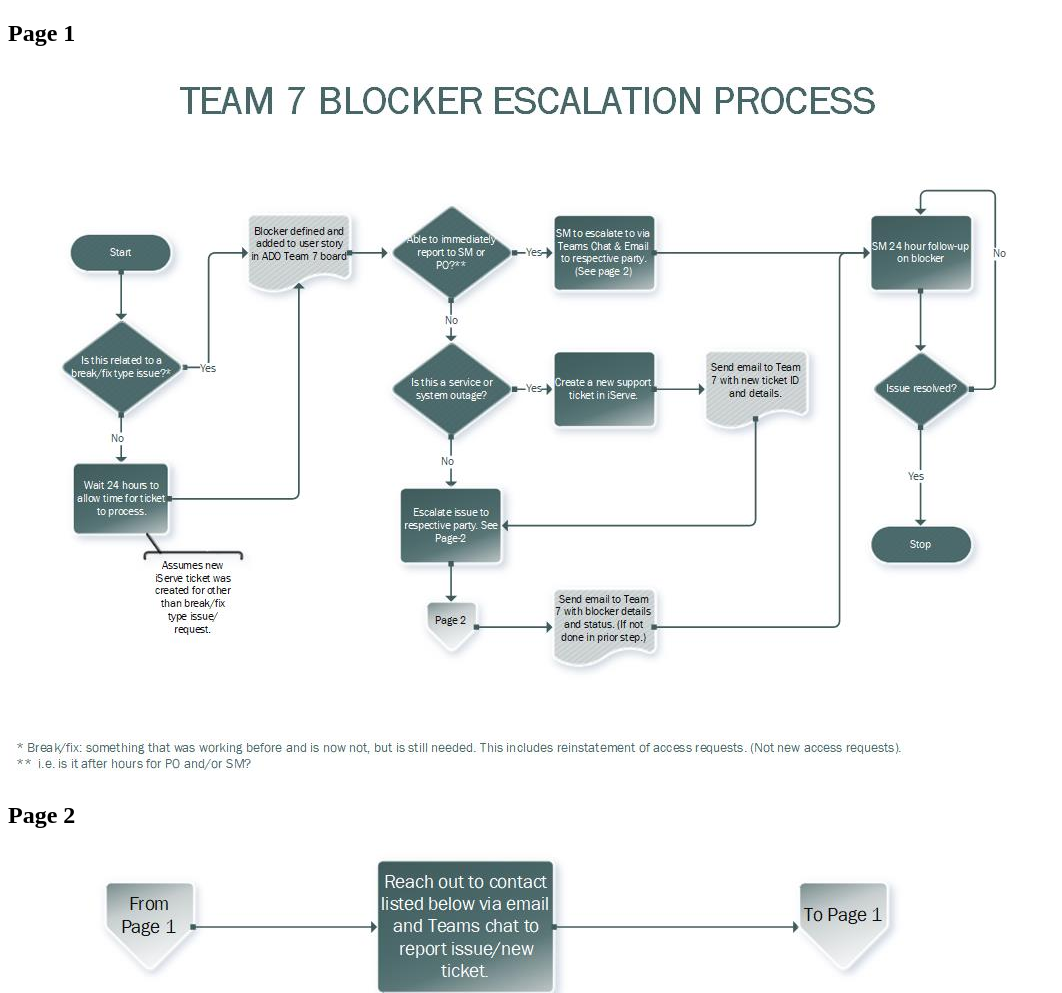
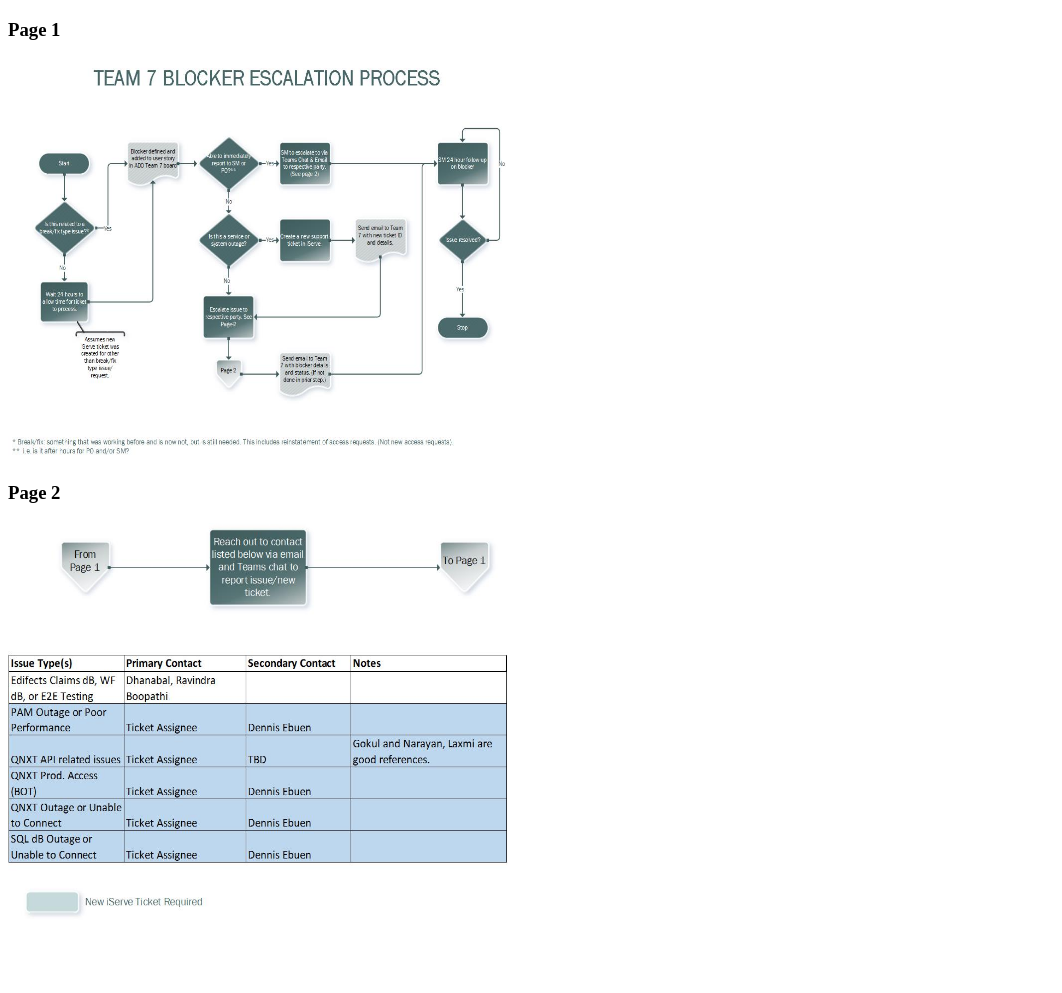
Before and after one commit to atlsykes/MH-Process, a plain HTML site: page index.htm in a window 1280 px wide. Shown: the top 993 px of the page, without its empty margins (0-1062 px from the left). After the commit the page ends 935 px from the top, so only its background shows below. Drawn offline with Linux system fonts and the light colour scheme.

Commit message:
Add files via upload

```diff
--- a/index.htm
+++ b/index.htm
@@ -13,10 +13,16 @@
     <link rel="stylesheet" href="" />
   </head>
   <body>
-    <h2>Page 1</h2>
-    <img src="./Team 7 Blocker Escalation Process-page1.jpg" />
-    <h2>Page 2</h2>
-    <img src="./Team 7 Blocker Escalation Process-page2.jpg" />
+    <h3>Page 1</h3>
+    <img
+      src="./Team 7 Blocker Escalation Process-page1.jpg"
+      style="width: 500px; height: 400px"
+    />
+    <h3>Page 2</h3>
+    <img
+      src="./Team 7 Blocker Escalation Process-page2.jpg"
+      style="width: 500px; height: 400px"
+    />
 
     <script src="" async defer></script>
   </body>
```
